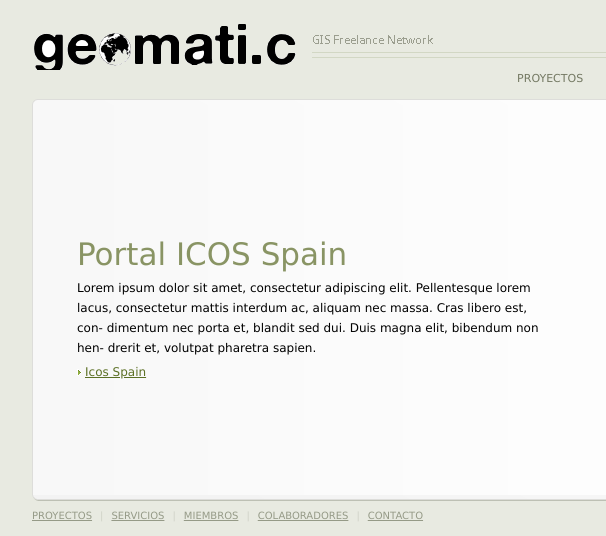
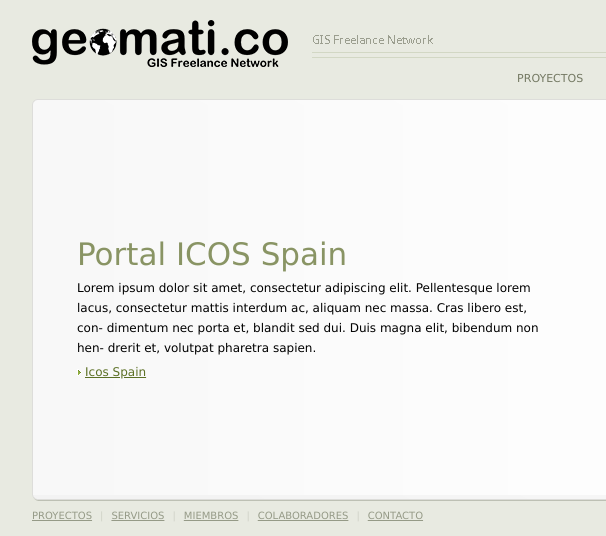
Before and after one commit to geomatico/web-old, a plain HTML site: page index.html in a window 1280 px wide. Shown: the full height of the page, 128-734 px from the left. Drawn offline with Linux system fonts and the light colour scheme.

Commit message:
Logo change

```diff
--- a/css/style.css
+++ b/css/style.css
@@ -47,8 +47,8 @@
 
 #top { padding: 30px 0 10px 280px; position: relative; height: 100%; }
 
-#logo { width: 266px; font-size: 0; line-height: 0; position: absolute; top: 20px; left: 0; }
-#logo a { display: block; height: 50px; text-indent: -4000px; background: url(images/logo.gif); }
+#logo { width: 256px; font-size: 0; line-height: 0; position: absolute; top: 20px; left: 0; }
+#logo a { display: block; height: 47px; text-indent: -4000px; background: url(images/logo.png); }
 
 #description { padding-bottom: 10px; margin-bottom: 10px; }
 #description h2 { height: 18px; background: url(images/description.gif) no-repeat 0 0; }
```
Also changed, not shown: css/images/logo.gif (deleted), css/images/logo.png (added).
